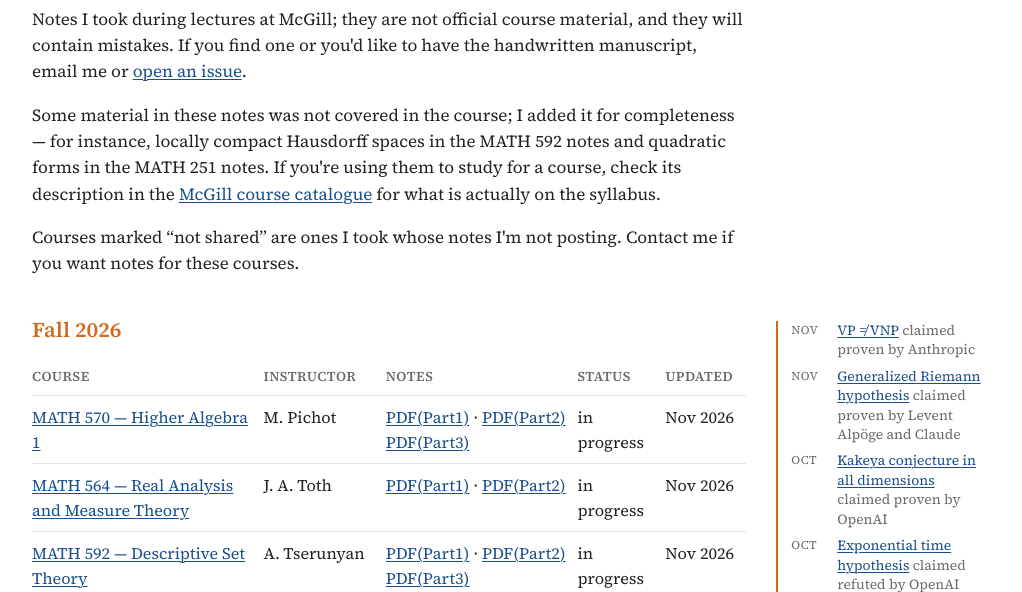
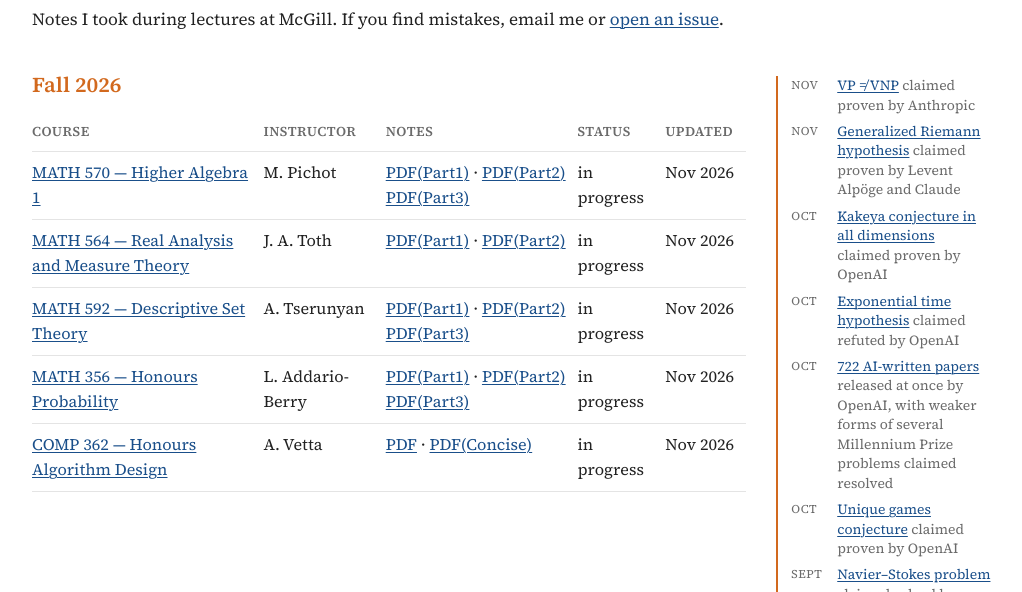
Before and after one commit to zhayittttt-cmyk/zhayittttt-cmyk.github.io, a plain HTML site: page notes.html in a window 1280 px wide. Shown: the part 208-800 px from the top of the page, without its empty margins (251-1273 px from the left). Drawn offline with Linux system fonts and the light colour scheme.

Commit message:
Update site 2026-11-27

```diff
--- a/notes.html
+++ b/notes.html
@@ -34,11 +34,9 @@
 <main>
   <h1>Course notes</h1>
 
-  <p>Notes I took during lectures at McGill; they are not official course material, and they will contain mistakes. If you find one or you'd like to have the handwritten manuscript, email me or <a href="https://github.com/zhayittttt-cmyk/zhayittttt-cmyk.github.io/issues" target="_blank" rel="noopener">open an issue</a>.</p>
+  <p>Notes I took during lectures at McGill. If you find mistakes, email me or <a href="https://github.com/zhayittttt-cmyk/zhayittttt-cmyk.github.io/issues" target="_blank" rel="noopener">open an issue</a>.</p>
 
-  <p>Some material in these notes was not covered in the course; I added it for completeness — for instance, locally compact Hausdorff spaces in the MATH 592 notes and quadratic forms in the MATH 251 notes. If you're using them to study for a course, check its description in the <a href="https://coursecatalogue.mcgill.ca/en/" target="_blank" rel="noopener">McGill course catalogue</a> for what is actually on the syllabus.</p>
 
-  <p>Courses marked “not shared” are ones I took whose notes I'm not posting. Contact me if you want notes for these courses.</p>
 
   <!--
     One table per term, newest first. One folder per course under notes/,
```
